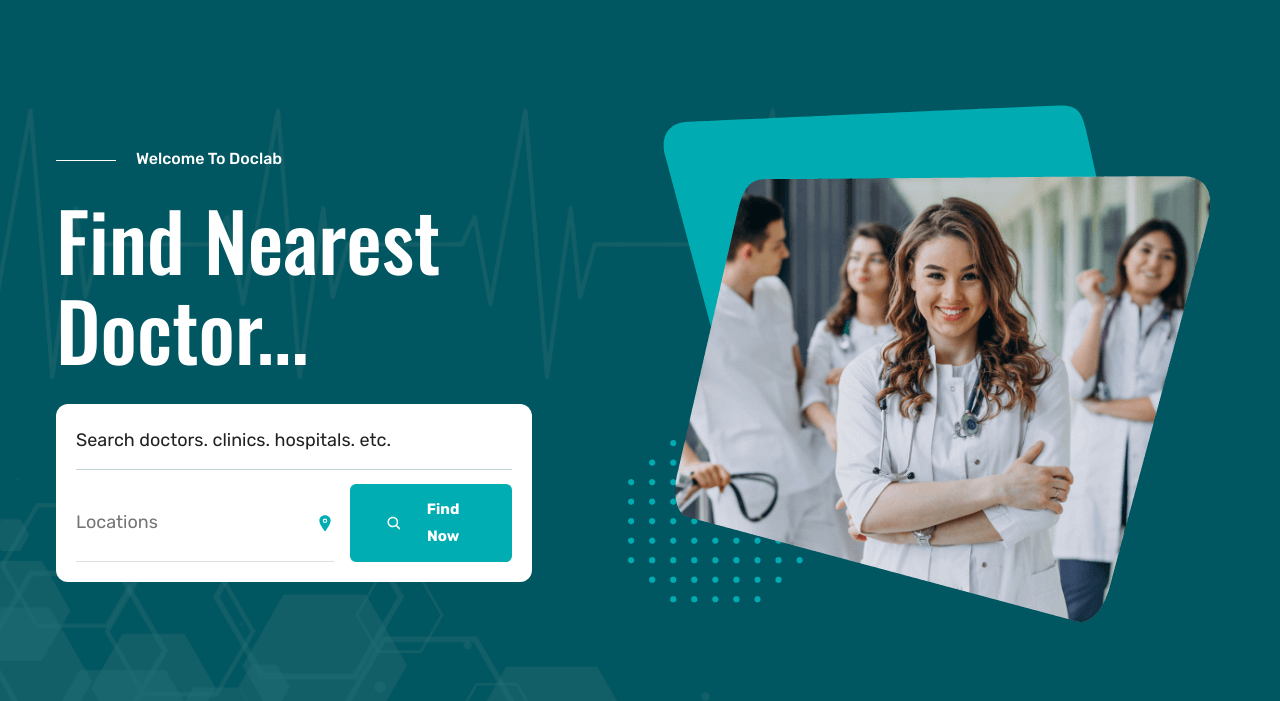
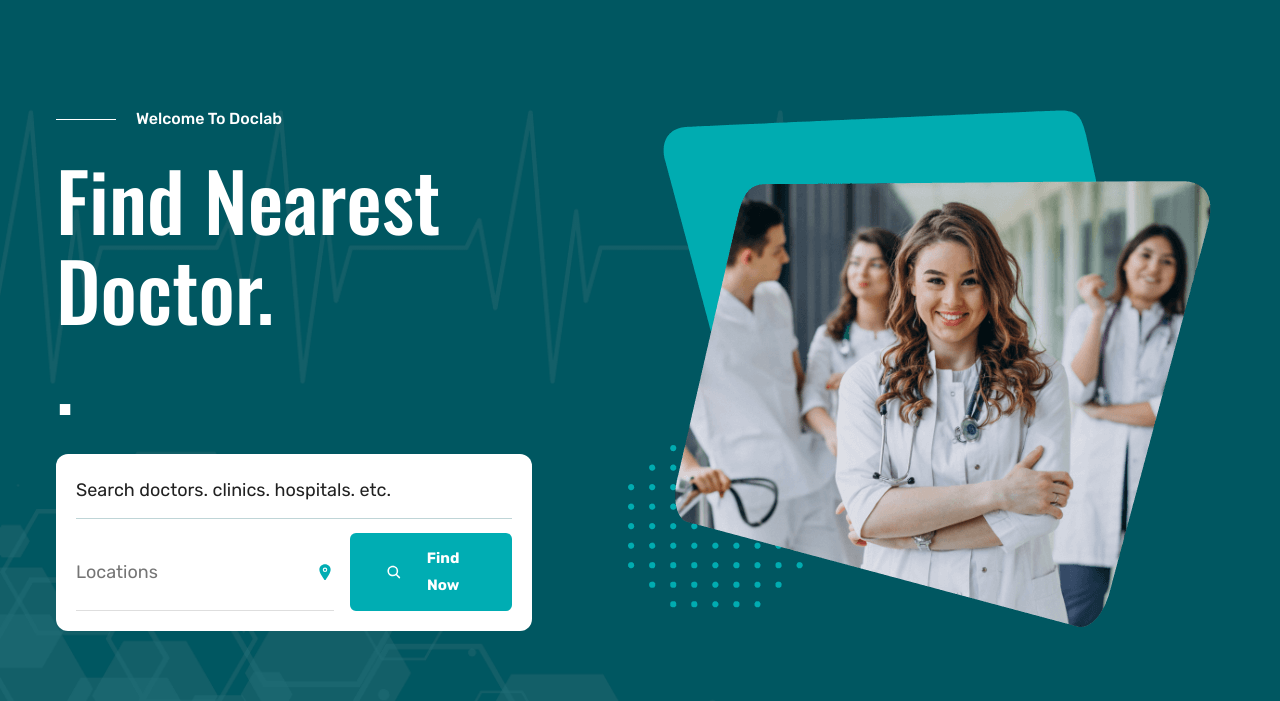
Before and after one commit to santhosh2994/Doclab---home, a plain HTML site: page index.html in a window 1280 px wide. Shown: the part 95-796 px from the top of the page. Drawn offline with nearby package versions, Linux system fonts and the light colour scheme.

Commit message:
Update index.html

```diff
--- a/index.html
+++ b/index.html
@@ -169,7 +169,7 @@
 
             <h1 class="headline-lg hero-title" data-reveal="left">
               Find Nearest <br>
-              Doctor...
+              Doctor.<br>.
             </h1>
 
             <div class="hero-card" data-reveal="left">
```
